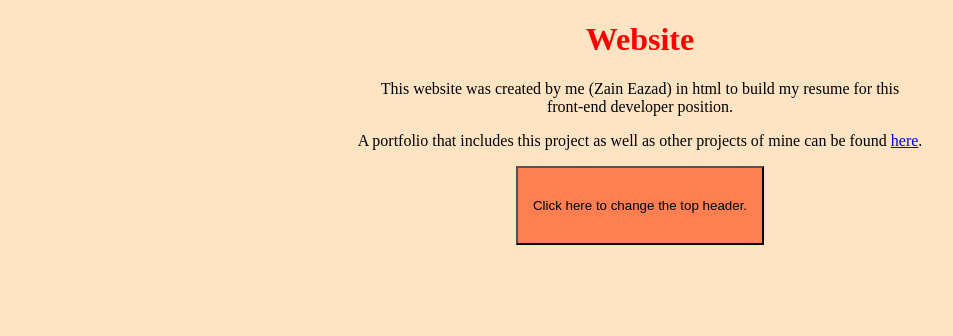
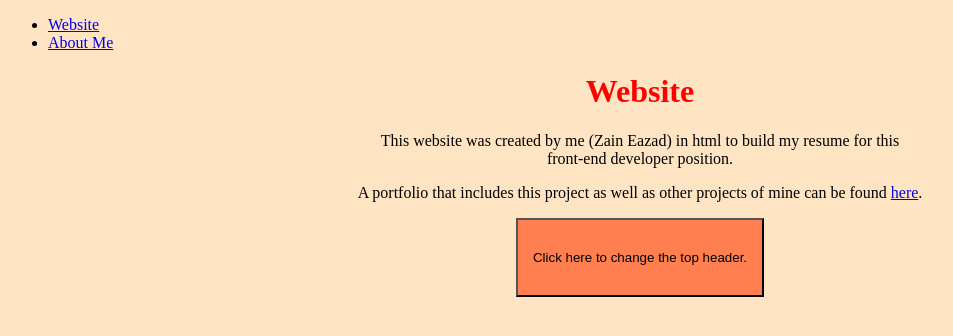
Before and after one commit to zeazad-hub/Portfolio, a plain HTML site: page front-end/Website.html in a window 1280 px wide. Shown: the whole page, without its empty margins (0-953 px from the left). Drawn offline with Linux system fonts and the light colour scheme.

Commit message:
Update Website.html
I added a link to the "About Me" page.

```diff
--- a/front-end/Website.html
+++ b/front-end/Website.html
@@ -1,11 +1,17 @@
 <!DOCTYPE html>
  <html>
-	<header>
+  <head>
    <link rel="stylesheet" type="text/css" href="stylesheet.css" />
    <title>Website</title>
    <meta charset="UTF-8">
+  </head>
+  <body>
+   <header>
+    <ul>
+     <li><a href="Website.html">Website</a></li>
+     <li><a href="aboutme.html">About Me</a></li>
+    </ul>
    </header>
-	<body>
    <h1 id="first">Website</h1>
    <p>This website was created by me (Zain Eazad) in html to build my resume for this<br>
    front-end developer position.</p>
```
Lines whose indentation alone changed are shown as unchanged.
